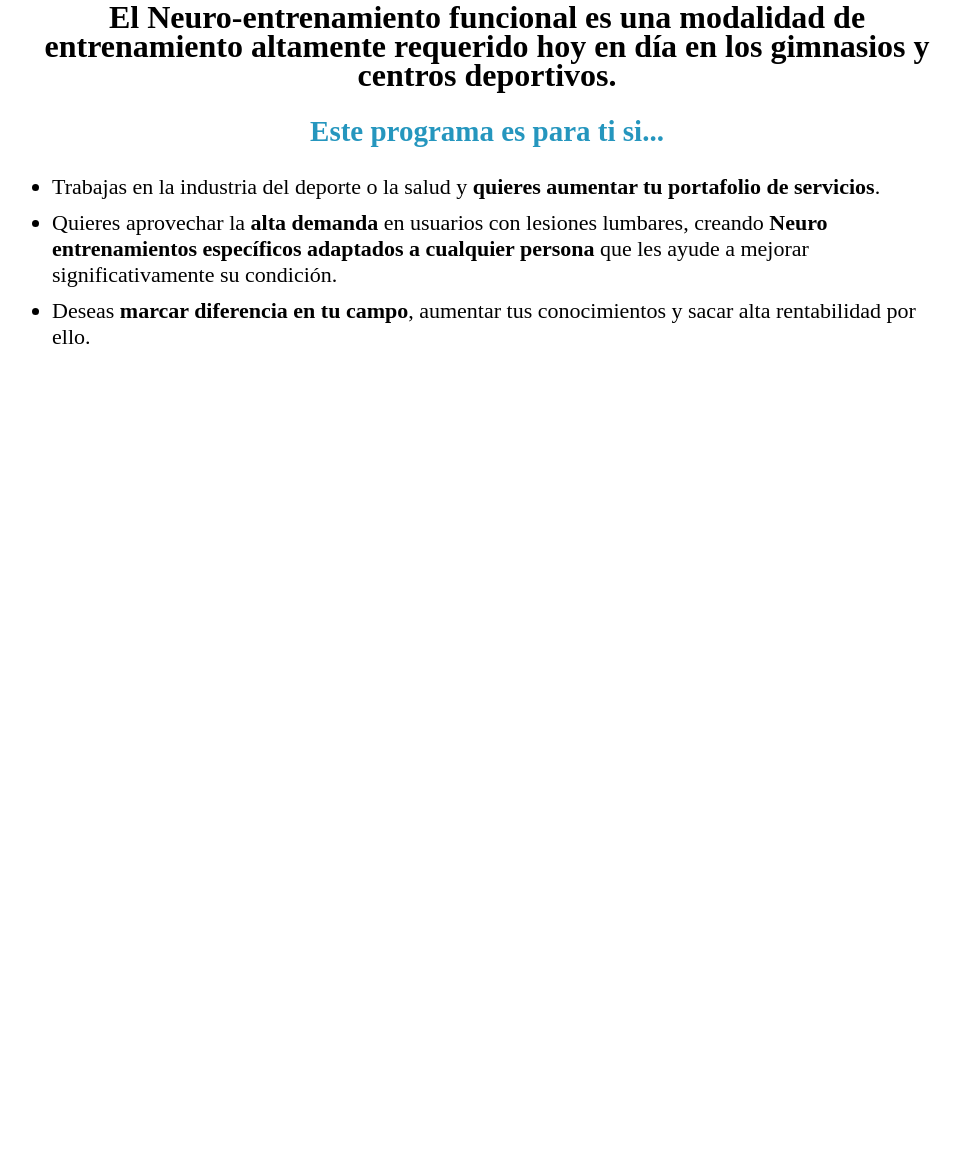
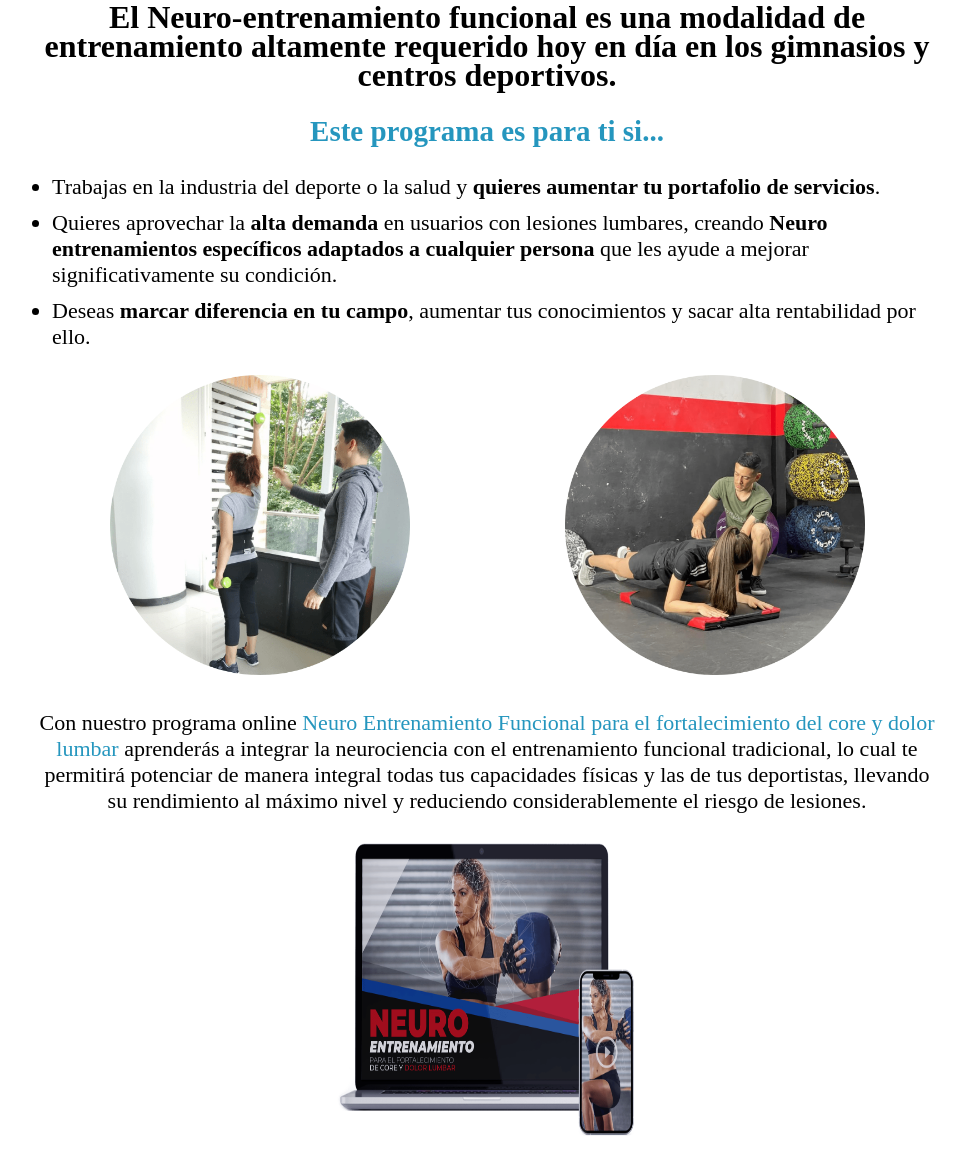
Before and after one commit to guidobtg97/neuro-entrenamiento, a plain HTML site: page index.html in a window 1280 px wide. Shown: the part 663-1822 px from the top of the page, without its empty margins (153-1119 px from the left). Before the commit the page ends 1023 px from the top, so only its background shows below. Drawn offline with Linux system fonts and the light colour scheme.

Commit message:
imagenes e info

```diff
--- a/index.html
+++ b/index.html
@@ -22,7 +22,17 @@
                 <li>Trabajas en la industria del deporte o la salud y <strong>quieres aumentar tu portafolio de servicios</strong>.</li>
                 <li>Quieres aprovechar la <strong>alta demanda</strong> en usuarios con lesiones lumbares, creando <strong>Neuro entrenamientos específicos adaptados a cualquier persona</strong> que les ayude a mejorar significativamente su condición.</li>
                 <li>Deseas <strong>marcar diferencia en tu campo</strong>, aumentar tus conocimientos y sacar alta rentabilidad por ello.</li>
-              </ul>
+            </ul>
+            <div id="img-container-1">
+                <img src="assets/info-program-img1.png" alt="Imagen 1">
+                <img src="assets/info-program-img2.png" alt="Imagen 2">
+            </div>
+            <p>
+                Con nuestro programa online <span>Neuro Entrenamiento Funcional para el fortalecimiento del core y dolor lumbar</span> aprenderás a integrar la neurociencia con el entrenamiento funcional tradicional, lo cual te permitirá potenciar de manera integral todas tus capacidades físicas y las de tus deportistas, llevando su rendimiento al máximo nivel y reduciendo considerablemente el riesgo de lesiones.
+            </p>
+            <div id="img-container-1">
+                <img src="assets/info-program-img3.png" alt="Imagen 3">
+            </div>
         </div>
     </div>
 </body>
--- a/styles.css
+++ b/styles.css
@@ -136,3 +136,39 @@
     padding: 10px; /* Añadir un poco de espacio alrededor del contenedor en pantallas más pequeñas */
   }
 }
+
+
+#img-container-1 {
+  margin-top: 25px;
+  display: flex; /* Utilizar el modelo de caja flexible para alinear las imágenes */
+  flex-wrap: wrap; /* Permitir que las imágenes se envuelvan a una nueva línea cuando no haya suficiente espacio */
+  justify-content: space-between;
+  align-items: center; /* Centrar las imágenes verticalmente */
+  text-align: center; /* Centrar las imágenes horizontalmente */
+}
+
+#img-container-1 img {
+  width: 300px; /* Ancho de la imagen */
+  height: 300px; /* Altura de la imagen */
+  margin: 0 auto; /* Centrar horizontalmente las imágenes */
+  margin-bottom: 10px; /* Espacio inferior entre las imágenes */
+}
+
+#img-container-2 {
+  text-align: center;
+}
+
+#img-container-2 img {
+  width: 400px;
+  height: auto;
+  display: block;
+  margin: 0 auto;
+}
+
+#program-info p{
+  margin-top: 25px;
+  font-size: 22px;
+}
+#program-info span{
+  color: #2596be;
+}
```
Also changed, not shown: assets/info-program-img1.png (added), assets/info-program-img2.png (added), assets/info-program-img3.png (added).
